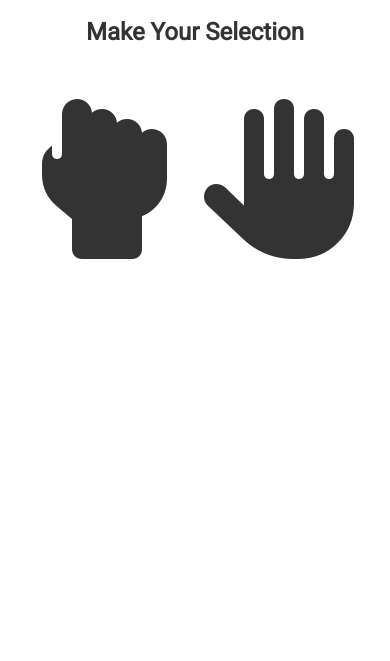
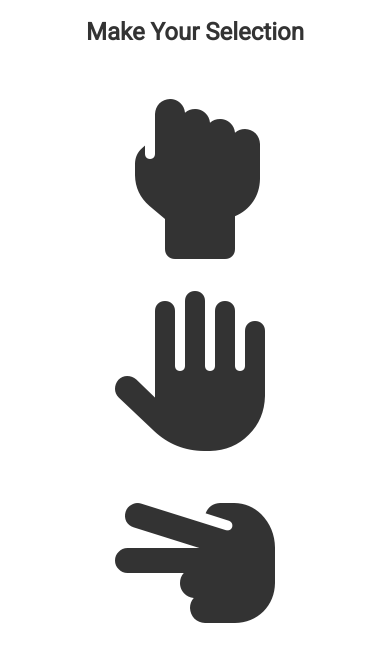
Before and after one commit to ola9292/Rock-Paper-Scissors, a plain HTML site: page index.html in a window 390 px wide. Shown: the part 117-778 px from the top of the page. Drawn offline with Linux system fonts and the light colour scheme.

Commit message:
media query

```diff
--- a/style.css
+++ b/style.css
@@ -152,9 +152,12 @@ body {
 
 }
 
-@media (max-width: 300px) {
-    .choice {
-      font-size: 40px;
+@media only screen and (max-width: 390px) {
+    .choices {
+        display: flex;
+        flex-wrap: wrap;
+        flex-direction: column;
+        text-align: center;
     }
 
   }
```
